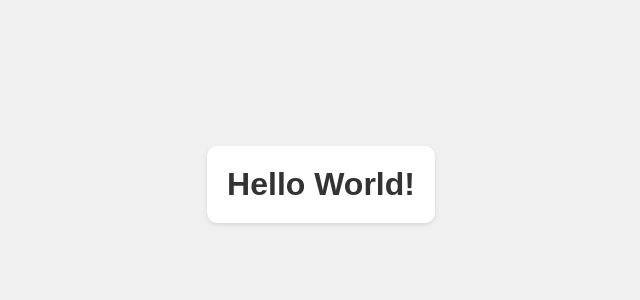
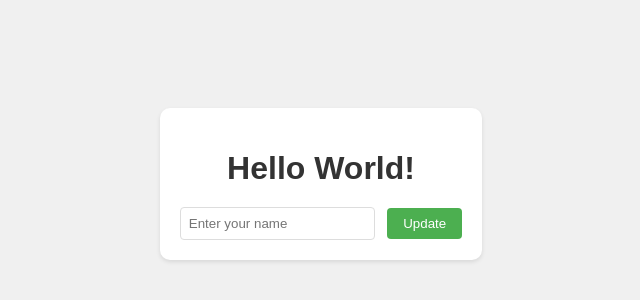
Before and after one commit to bcsolj/hello-mcp, a plain HTML site: page index.html in a window 1280 px wide. Shown: the part 216-516 px from the top of the page, without its empty margins (319-959 px from the left). Drawn offline with Linux system fonts and the light colour scheme.

Commit message:
Add name input feature

```diff
--- a/index.html
+++ b/index.html
@@ -14,16 +14,52 @@
             margin: 0;
             background-color: #f0f0f0;
         }
-        h1 {
-            color: #333;
+        .container {
+            text-align: center;
             padding: 20px;
             background-color: white;
             border-radius: 10px;
             box-shadow: 0 2px 4px rgba(0,0,0,0.1);
         }
+        h1 {
+            color: #333;
+            margin-bottom: 20px;
+        }
+        input {
+            padding: 8px;
+            margin-right: 8px;
+            border: 1px solid #ddd;
+            border-radius: 4px;
+        }
+        button {
+            padding: 8px 16px;
+            background-color: #4CAF50;
+            color: white;
+            border: none;
+            border-radius: 4px;
+            cursor: pointer;
+        }
+        button:hover {
+            background-color: #45a049;
+        }
     </style>
 </head>
 <body>
-    <h1>Hello World!</h1>
+    <div class="container">
+        <h1 id="greeting">Hello World!</h1>
+        <div>
+            <input type="text" id="nameInput" placeholder="Enter your name">
+            <button onclick="updateGreeting()">Update</button>
+        </div>
+    </div>
+
+    <script>
+        function updateGreeting() {
+            const nameInput = document.getElementById('nameInput');
+            const greeting = document.getElementById('greeting');
+            const name = nameInput.value.trim();
+            greeting.textContent = name ? `Hello ${name}!` : 'Hello World!';
+        }
+    </script>
 </body>
 </html>
```
